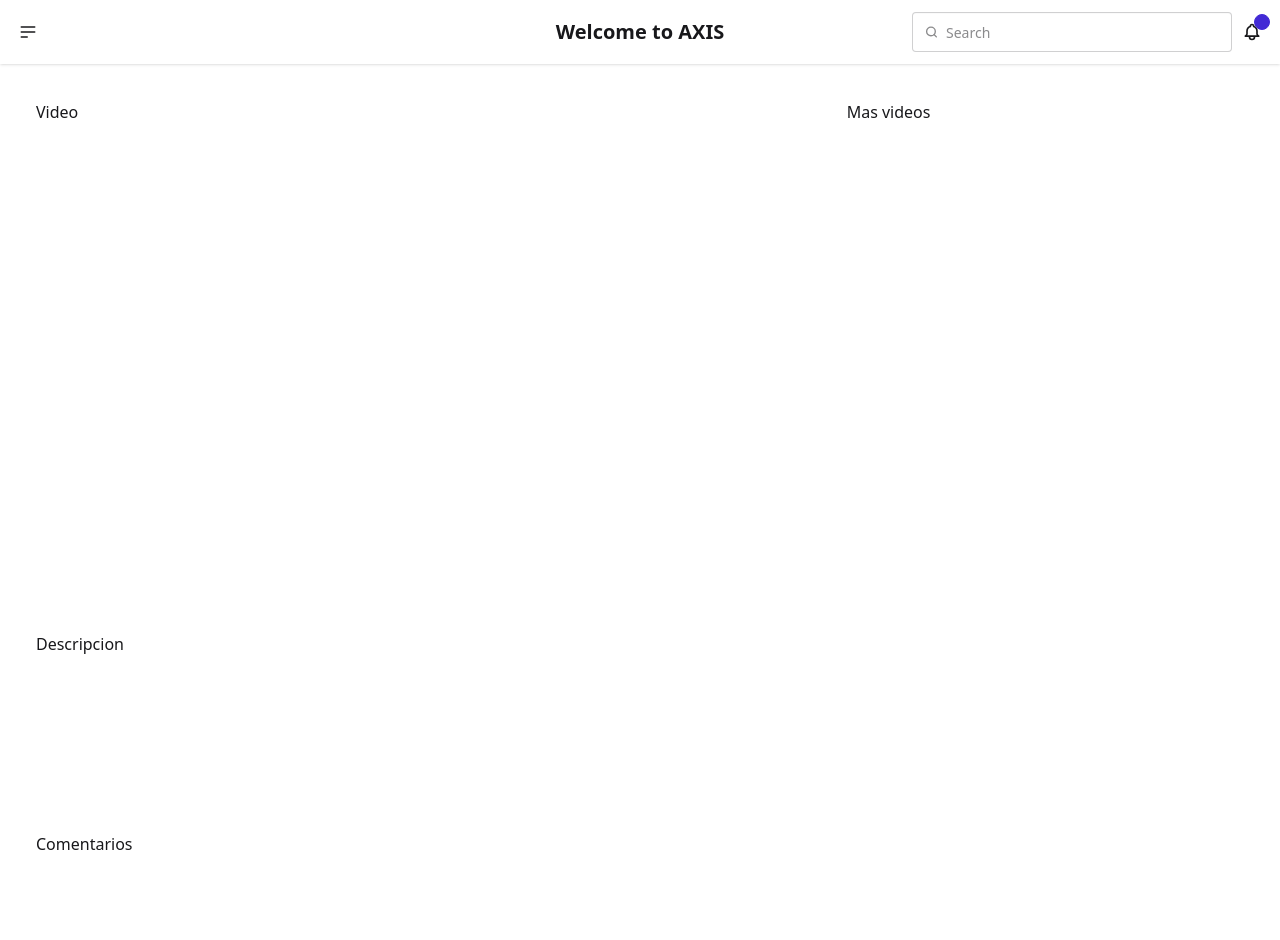
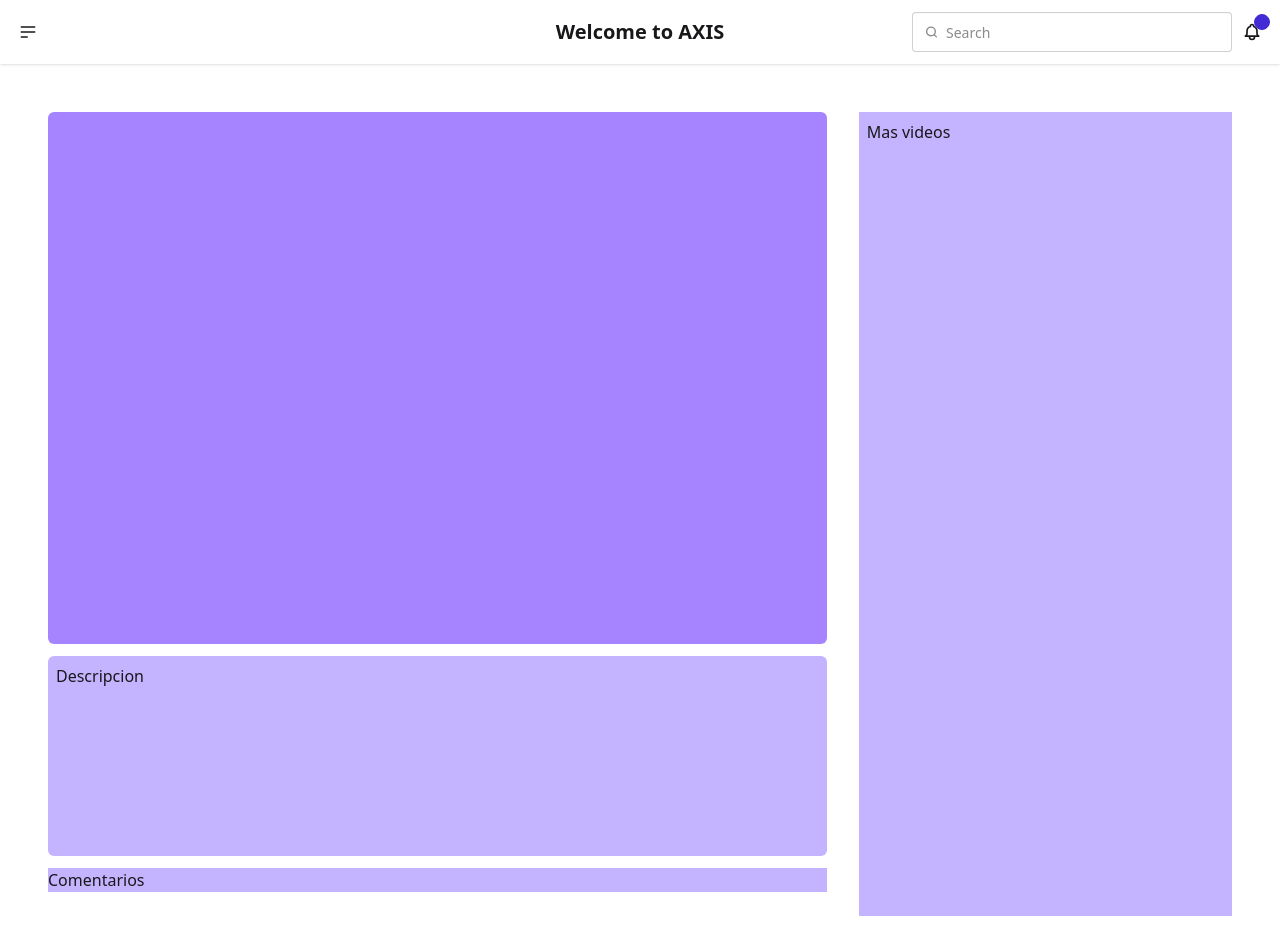
Before and after one commit to vnathaly/Axis-1.0, a Next.js app: page /reprolist in a window 1280 px wide. Before the commit the page ends 892 px from the top, so only its background shows below. Built offline with nearby package versions, Linux system fonts and the light colour scheme.

Commit message:
Visual division

```diff
--- a/src/app/reprolist/page.tsx
+++ b/src/app/reprolist/page.tsx
@@ -5,12 +5,13 @@ export default function reproList() {
         <>
          <div className="grid grid-cols-3 gap-2 p-9">
             <div className="w-auto h-full gap-2 col-span-2">
-                <div className=" h-133">Video</div>
-                <div className=" h-50 rounded-md ">Descripcion</div>
-                <div className="grid grid-cols-1">Comentarios</div>
+                <div className="h-133 rounded-md bg-violet-400 m-3">
+
+                </div>
+                <div className="h-50 rounded-md bg-violet-300 p-2 m-3">Descripcion</div>
+                <div className="grid grid-cols-1 gap-2 bg-violet-300 m-3">Comentarios</div>
             </div>
-            <div className=" h-full grid grid-cols-1">Mas videos</div>
-
+            <div className=" h-full grid grid-cols-1 gap-3  bg-violet-300 m-3 p-2">Mas videos</div>
          </div>
         </>
     );
```
